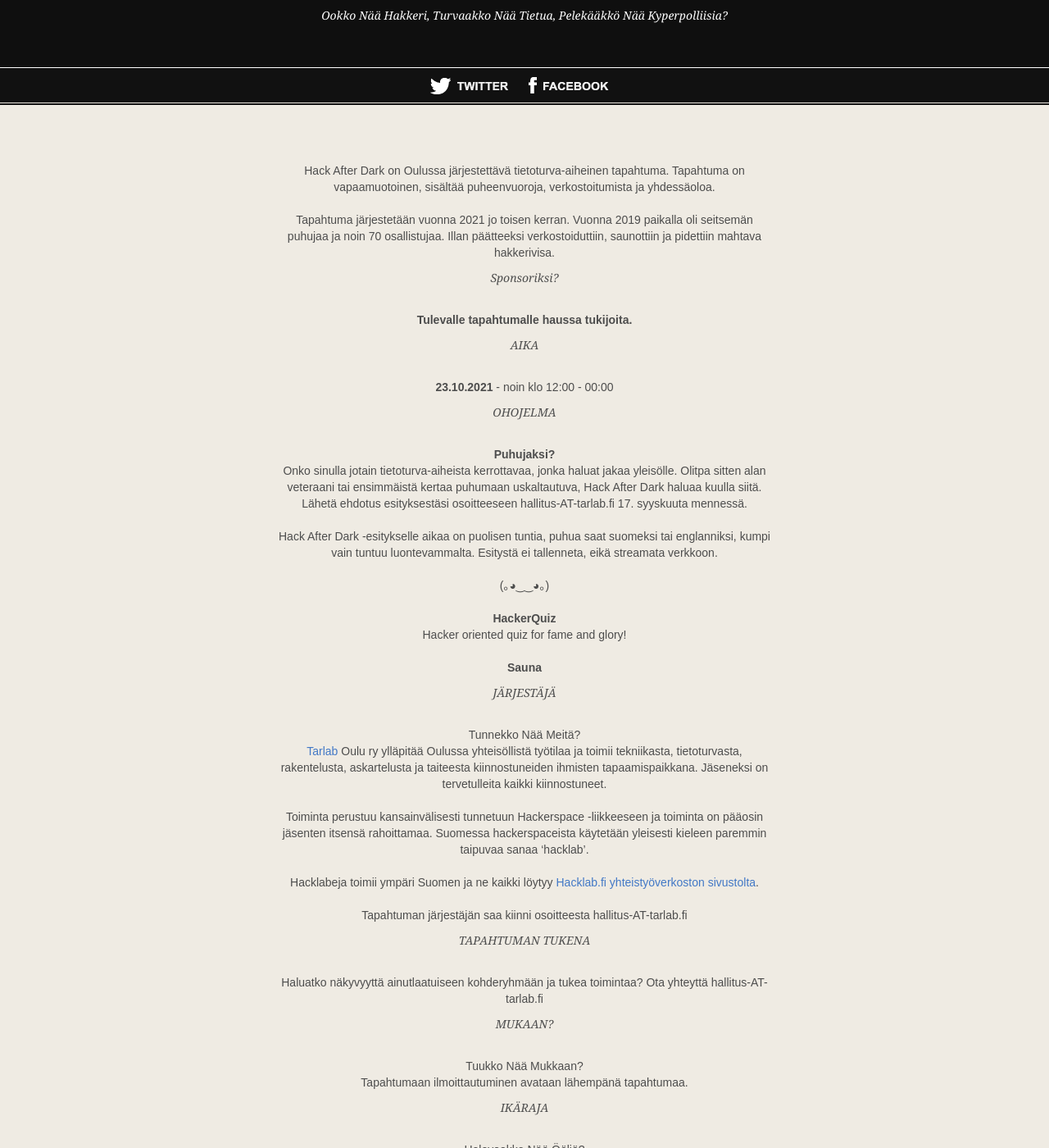
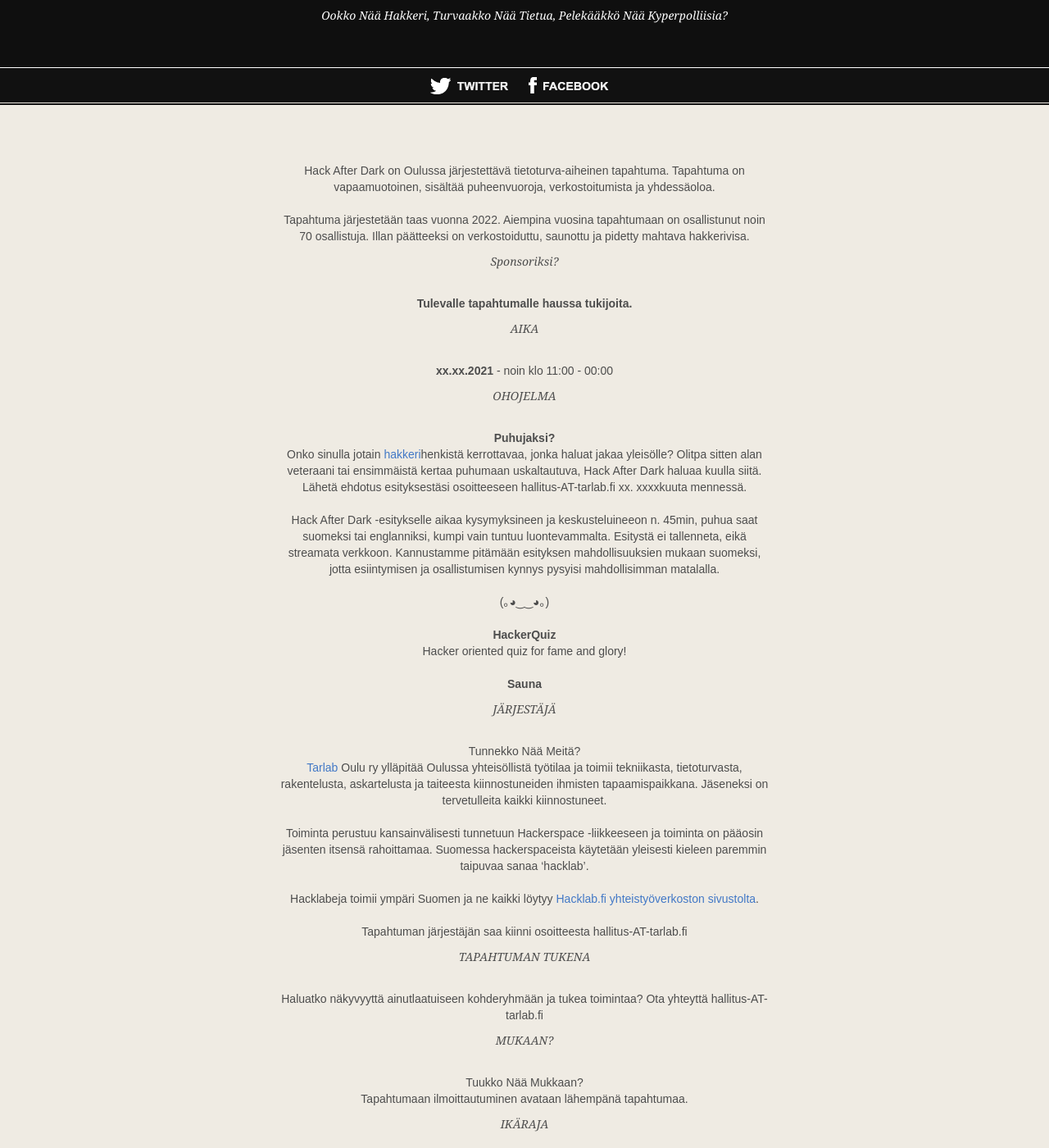
Before and after one commit to Tarlab/tarlab.github.io, a Jekyll site: the page built from HackAfterDark/index.md, in a window 1280 px wide and 1400 px high, scrolled down 319 px. Shown: the whole window at 82% size. Built offline with Jekyll 4.4.1, drawn with Linux system fonts in a browser that asks for light colours; comment, search, counter and statistics services are not loaded; some of the changed text lies outside the part shown.

Commit message:
Update for 2022

```diff
--- a/HackAfterDark/index.md
+++ b/HackAfterDark/index.md
@@ -3,20 +3,20 @@ layout: hackafterdark
 ---
 Hack After Dark on Oulussa järjestettävä tietoturva-aiheinen tapahtuma. Tapahtuma on vapaamuotoinen, sisältää puheenvuoroja, verkostoitumista ja yhdessäoloa.
 
-Tapahtuma järjestetään vuonna 2021 jo toisen kerran. Vuonna 2019 paikalla oli seitsemän puhujaa ja noin 70 osallistujaa. Illan päätteeksi verkostoiduttiin, saunottiin ja pidettiin mahtava hakkerivisa.
+Tapahtuma järjestetään taas vuonna 2022. Aiempina vuosina tapahtumaan on osallistunut noin 70 osallistuja. Illan päätteeksi on verkostoiduttu, saunottu ja pidetty mahtava hakkerivisa.
 
 ## Sponsoriksi?
 **Tulevalle tapahtumalle haussa tukijoita.**
 
 ## AIKA
-**23.10.2021** - noin klo 12:00 - 00:00
+**xx.xx.2021** - noin klo 11:00 - 00:00
 
 ## OHOJELMA
 
 **Puhujaksi?**
-Onko sinulla jotain tietoturva-aiheista kerrottavaa, jonka haluat jakaa yleisölle. Olitpa sitten alan veteraani tai ensimmäistä kertaa puhumaan uskaltautuva, Hack After Dark haluaa kuulla siitä. Lähetä ehdotus esityksestäsi osoitteeseen hallitus-AT-tarlab.fi 17. syyskuuta mennessä.
+Onko sinulla jotain [hakkeri](https://fi.wikipedia.org/wiki/Hakkeri#Hakkeri-sana)henkistä kerrottavaa, jonka haluat jakaa yleisölle? Olitpa sitten alan veteraani tai ensimmäistä kertaa puhumaan uskaltautuva, Hack After Dark haluaa kuulla siitä. Lähetä ehdotus esityksestäsi osoitteeseen hallitus-AT-tarlab.fi xx. xxxxkuuta mennessä.
 
-Hack After Dark -esitykselle aikaa on puolisen tuntia, puhua saat suomeksi tai englanniksi, kumpi vain tuntuu luontevammalta. Esitystä ei tallenneta, eikä streamata verkkoon.
+Hack After Dark -esitykselle aikaa kysymyksineen ja keskusteluineeon n. 45min, puhua saat suomeksi tai englanniksi, kumpi vain tuntuu luontevammalta. Esitystä ei tallenneta, eikä streamata verkkoon. Kannustamme pitämään esityksen mahdollisuuksien mukaan suomeksi, jotta esiintymisen ja osallistumisen kynnys pysyisi mahdollisimman matalalla.
 
 (｡◕‿‿◕｡)
 
@@ -64,4 +62,12 @@ Ole paras versio itsestäsi
 Kunnioita toisten yksityisyyttä
 Käyttäydy kunnolla
 
+**Esitykset**
+TLP-protocol:
+- RED - *In the context of a meeting, for example, RED information is limited to those present at the meeting.*
+- AMBER - *The recipient may share AMBER information with others within their organization, but only on a ‘need-to-know’ basis. The originator may be expected to specify the intended limits of that sharing.*
+- GREEN - *Information in this category can be circulated widely within a particular community. However, the information may not be published or posted publicly on the Internet, nor released outside of the community.*
+- WHITE  - *Subject to standard copyright rules, WHITE information may be distributed freely, without restriction.*
+
+**Illanvietto**
 *Chatham house rule: "When a meeting, or part thereof, is held under the Chatham House Rule, participants are free to use the information received, but neither the identity nor the affiliation of the speaker(s), nor that of any other participant, may be revealed."*
```
Also changed, not shown: other parts of HackAfterDark/index.md (+0 -2 lines).
